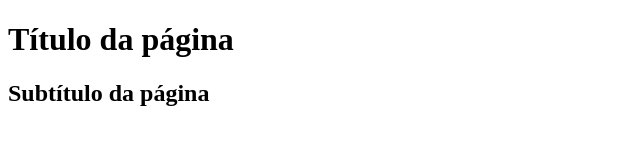
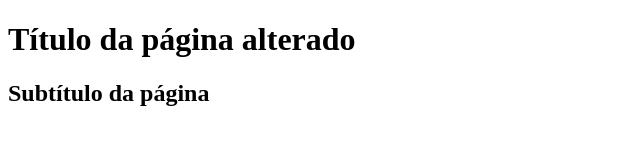
Before and after one commit to Cayuaz/git-vscode, a plain HTML site: page index.html in a window 1280 px wide. Shown: the whole page, without its empty margins (0-640 px from the left). Drawn offline with Linux system fonts and the light colour scheme.

```diff
--- a/index.html
+++ b/index.html
@@ -6,7 +6,7 @@
         <title>Document</title>
     </head>
     <body>
-        <h1>Título da página</h1>
+        <h1>Título da página alterado</h1>
         <h2>Subtítulo da página</h2>
     </body>
 </html>
```
